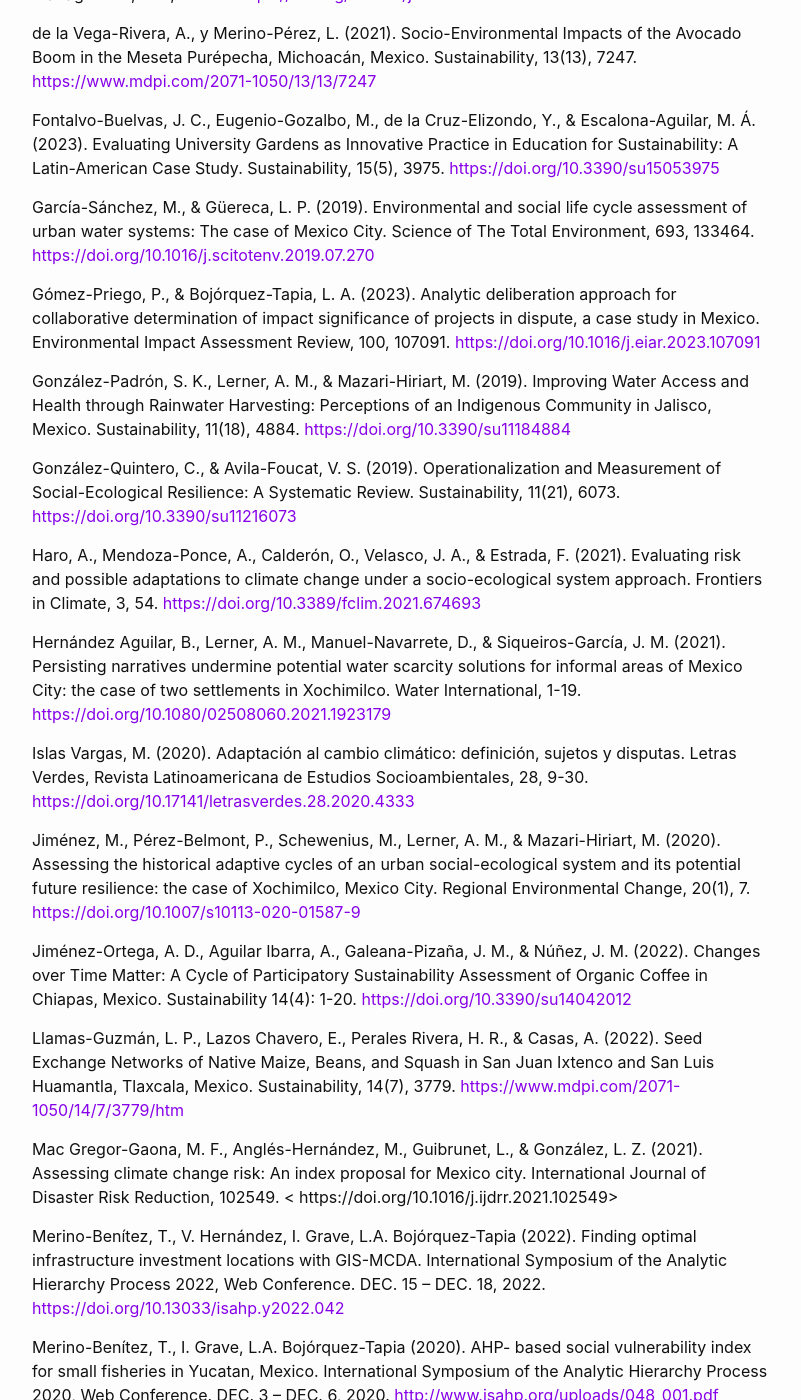
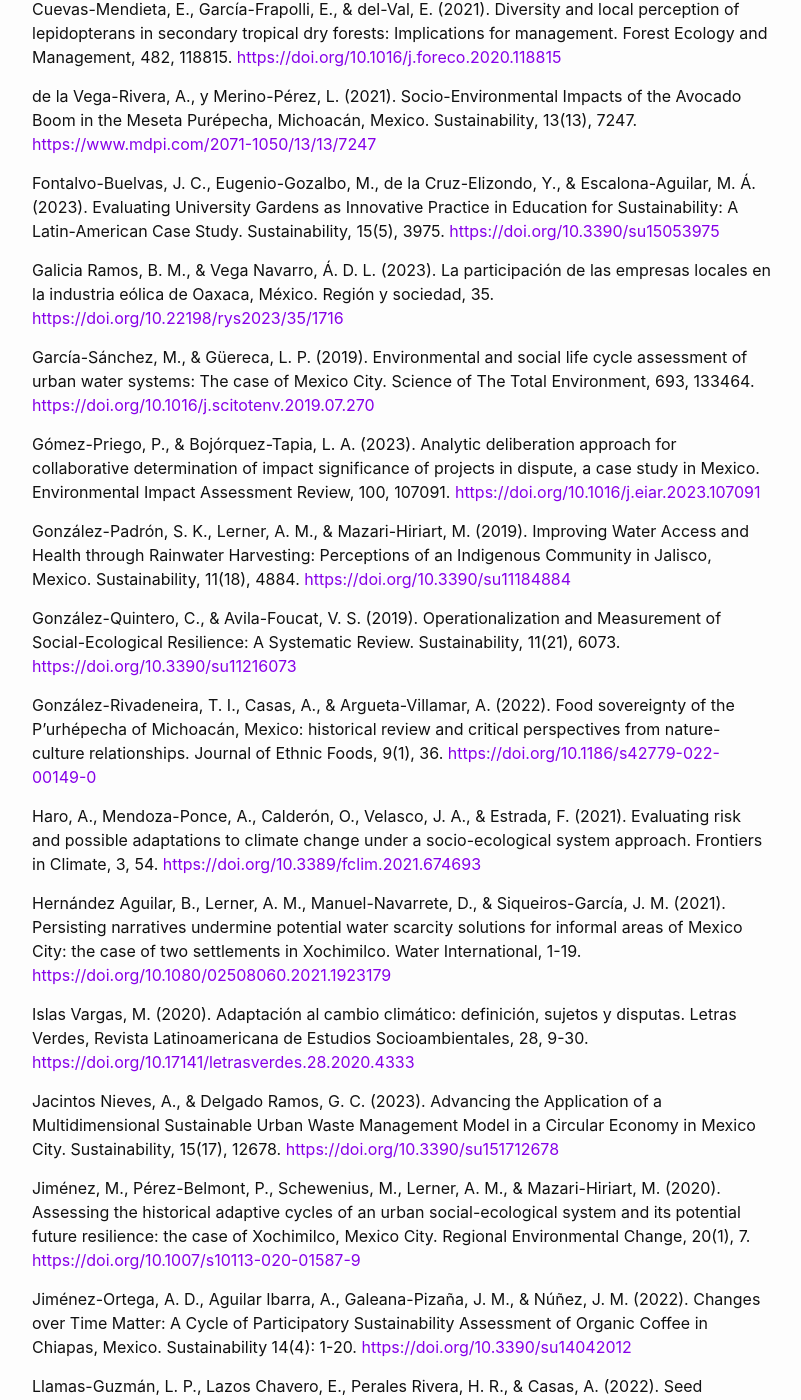
Before and after one commit to pcs-unam/pcs-unam.github.io, a Jekyll site: the page built from 07_publicaciones.md, in a window 1280 px wide and 1400 px high, scrolled down 1368 px. Shown: the whole window, without its empty margins (238-1039 px from the left). Built offline with Jekyll 4.4.1, drawn with Linux system fonts in a browser that asks for light colours; some of the changed text lies outside the part shown.

Commit message:
Se agregaron cuatro citas

```diff
--- a/07_publicaciones.md
+++ b/07_publicaciones.md
@@ -19,6 +19,8 @@ Aranda-Fragoso, A., Castillo, A., Cárdenas-Tapia, M., Moreno-Casasola, P., & Ma
 
 Ayala-Azcárraga, C., Diaz, D., & Zambrano, L. (2019). Characteristics of urban parks and their relation to user well-being. Landscape and Urban Planning, 189, 27-35. <https://doi.org/10.1016/j.landurbplan.2019.04.005>
 
+Buratti, S., & Merino-Pérez, L. (2023). Linear Parks as Urban Commons—Considerations from Mexico City. Sustainability, 15(12), 9542. <https://doi.org/10.3390/su15129542>
+
 Calderon Villegas, C. E., Salas Espíndola, H., & Ávila García, P. (2022). Evaluación de los instrumentos de regulación de la vivienda de interés social en México con enfoque de calidad ambiental. Caso de estudio: Durango. ACE: Arquitectura, Ciudad y Entorno, 17(49). <http://dx.doi.org/10.5821/ace.17.49.10567>
 
 Calderón Villegas, C. E., Salas Espíndola, H., & Ávila García, P. (2020). La insostenibilidad de los desarrollos de vivienda de interés social en México: una aproximación desde el pensamiento de diseño. Caso de estudio: Tlajomulco de Zúñiga, Jalisco. ACE: Architecture, City and Environment, 14(42), 8256. <http://dx.doi.org/10.5821/ace.14.42.8256>
@@ -33,6 +35,8 @@ de la Vega-Rivera, A., y Merino-Pérez, L. (2021). Socio-Environmental Impacts o
 
 Fontalvo-Buelvas, J. C., Eugenio-Gozalbo, M., de la Cruz-Elizondo, Y., & Escalona-Aguilar, M. Á. (2023). Evaluating University Gardens as Innovative Practice in Education for Sustainability: A Latin-American Case Study. Sustainability, 15(5), 3975. <https://doi.org/10.3390/su15053975>
 
+Galicia Ramos, B. M., & Vega Navarro, Á. D. L. (2023). La participación de las empresas locales en la industria eólica de Oaxaca, México. Región y sociedad, 35. <https://doi.org/10.22198/rys2023/35/1716>
+
 García-Sánchez, M., & Güereca, L. P. (2019). Environmental and social life cycle assessment of urban water systems: The case of Mexico City. Science of The Total Environment, 693, 133464.
 <https://doi.org/10.1016/j.scitotenv.2019.07.270>
 
@@ -42,11 +46,15 @@ González-Padrón, S. K., Lerner, A. M., & Mazari-Hiriart, M. (2019). Improving
 
 González-Quintero, C., & Avila-Foucat, V. S. (2019). Operationalization and Measurement of Social-Ecological Resilience: A Systematic Review. Sustainability, 11(21), 6073. <https://doi.org/10.3390/su11216073>
 
+González-Rivadeneira, T. I., Casas, A., & Argueta-Villamar, A. (2022). Food sovereignty of the P’urhépecha of Michoacán, Mexico: historical review and critical perspectives from nature-culture relationships. Journal of Ethnic Foods, 9(1), 36. <https://doi.org/10.1186/s42779-022-00149-0>
+
 Haro, A., Mendoza-Ponce, A., Calderón, O., Velasco, J. A., & Estrada, F. (2021). Evaluating risk and possible adaptations to climate change under a socio-ecological system approach. Frontiers in Climate, 3, 54. <https://doi.org/10.3389/fclim.2021.674693>
 
 Hernández Aguilar, B., Lerner, A. M., Manuel-Navarrete, D., & Siqueiros-García, J. M. (2021). Persisting narratives undermine potential water scarcity solutions for informal areas of Mexico City: the case of two settlements in Xochimilco. Water International, 1-19. <https://doi.org/10.1080/02508060.2021.1923179>
 
 Islas Vargas, M. (2020). Adaptación al cambio climático: definición, sujetos y disputas. Letras Verdes, Revista Latinoamericana de Estudios Socioambientales, 28, 9-30. <https://doi.org/10.17141/letrasverdes.28.2020.4333>
+
+Jacintos Nieves, A., & Delgado Ramos, G. C. (2023). Advancing the Application of a Multidimensional Sustainable Urban Waste Management Model in a Circular Economy in Mexico City. Sustainability, 15(17), 12678. <https://doi.org/10.3390/su151712678>
 
 Jiménez, M., Pérez-Belmont, P., Schewenius, M., Lerner, A. M., & Mazari-Hiriart, M. (2020). Assessing the historical adaptive cycles of an urban social-ecological system and its potential future resilience: the case of Xochimilco, Mexico City. Regional Environmental Change, 20(1), 7. <https://doi.org/10.1007/s10113-020-01587-9>
 
```
